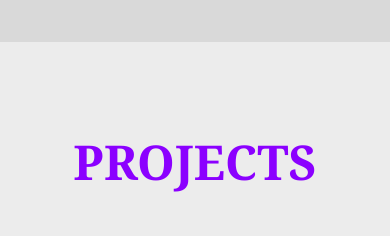
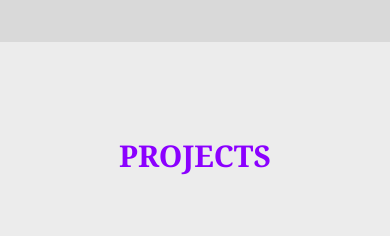
Before and after one commit to gastondvoskin/portfolio, a React (Vite) app: page / in a window 390 px wide. Shown: the part 2060-2296 px from the top of the page. Built offline with nearby package versions, Linux system fonts and the light colour scheme.

Commit message:
Updated h1 in all sections

```diff
--- a/src/sections/Contact.jsx
+++ b/src/sections/Contact.jsx
@@ -9,7 +9,7 @@ const Contact = () => {
       className="flex flex-col w-full items-center pt-24 pb-24 bg-mybg1 dark:bg-mybg1d"
     >
       <div className="flex flex-col items-center w-4/5 ">
-        <h1 className="mb-16 text-5xl font-bold text-myacc dark:text-myaccd">CONTACT</h1>
+      <h1 className="mb-16 text-3xl font-bold text-myacc dark:text-myaccd md:text-5xl">CONTACT</h1>
         <p className="font-sans">{TEXT}</p>
         <Form />
         <ContactIcons />
--- a/src/sections/Projects.jsx
+++ b/src/sections/Projects.jsx
@@ -20,7 +20,7 @@ const Projects = () => {
   return (
     <main name="projects" className="flex flex-col w-full items-center pt-24 pb-24 bg-mybg1 dark:bg-mybg1d">
       <div className="flex flex-col items-center w-3/4">
-        <h1 className="mb-16 text-5xl font-bold text-myacc dark:text-myaccd">PROJECTS</h1>
+      <h1 className="mb-16 text-3xl font-bold text-myacc dark:text-myaccd md:text-5xl">PROJECTS</h1>
         {dataProjects.map((project, index) => {
           return (
             <div key={index} className="grid grid-cols-2 mt-20">
--- a/src/sections/Skills.jsx
+++ b/src/sections/Skills.jsx
@@ -14,7 +14,7 @@ const Skills = () => {
       name="skills"
     >
       <div className="flex flex-col w-3/4 items-center">
-        <h1 className="mb-16 text-5xl font-bold text-myacc dark:text-myaccd">
+        <h1 className="mb-16 text-3xl font-bold text-myacc dark:text-myaccd md:text-5xl">
           TECHNOLOGIES
         </h1>
         <div className="flex flex-wrap justify-center">
```
Also changed, not shown: comments.txt.
